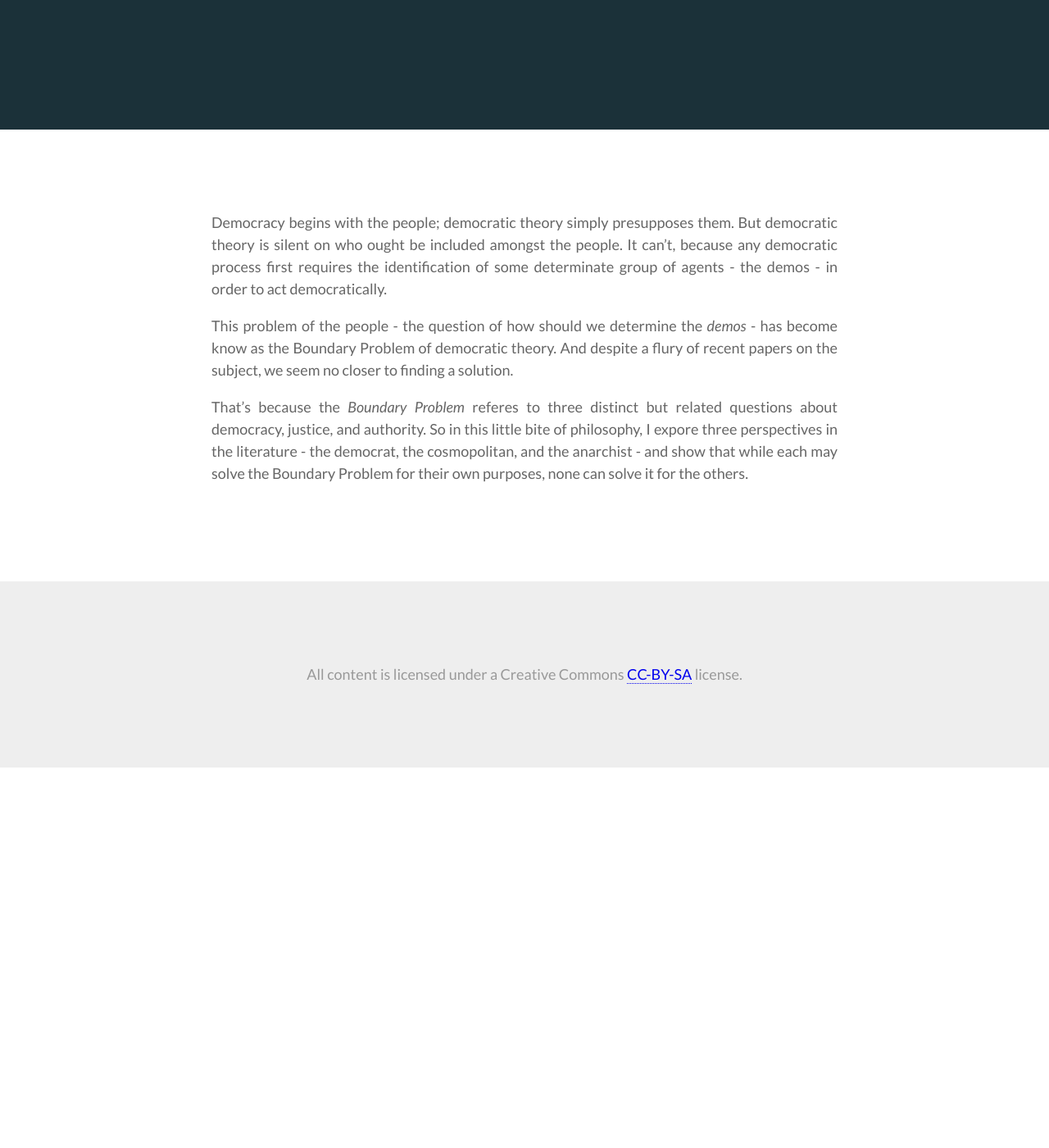
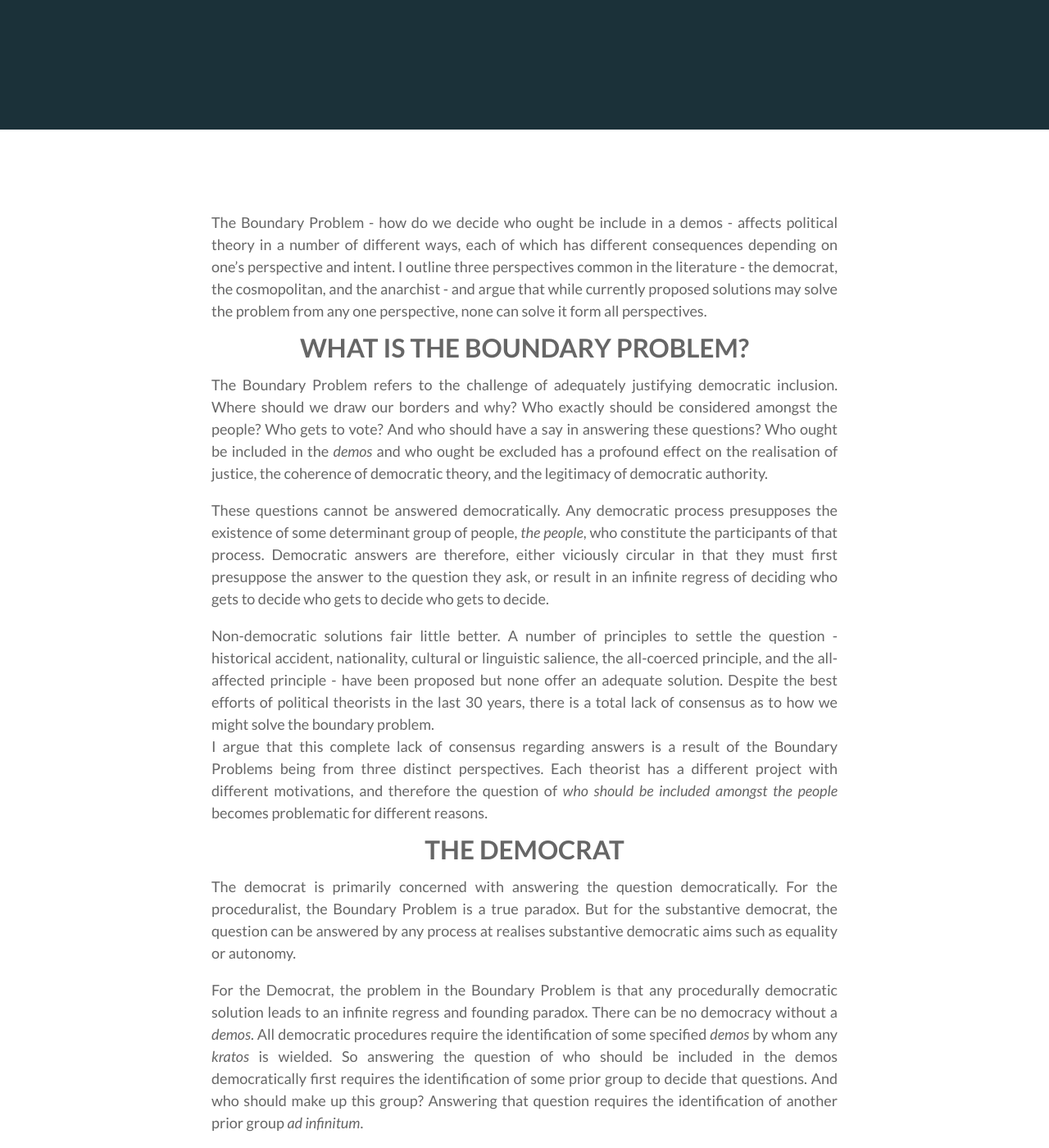
Before and after one commit to davekinkead/dailydialectic, a Jekyll site: the page built from _posts/2015-03-04-the-problem-of-the-people.md, in a window 1280 px wide and 1400 px high, scrolled down 668 px. Shown: the whole window at 82% size. Built offline with Jekyll 4.4.1, drawn with Linux system fonts in a browser that asks for light colours; before the commit the page ends 1604 px from its top, so only the background shows below that; some of the changed text lies outside the part shown.

Commit message:
Update Dave's abstract

```diff
--- a/_posts/2015-03-04-the-problem-of-the-people.md
+++ b/_posts/2015-03-04-the-problem-of-the-people.md
@@ -7,8 +7,40 @@
 date: 4 Mar 2015
 ---
 
-Democracy begins with the people; democratic theory simply presupposes them. But democratic theory is silent on who ought be included amongst the people. It can’t, because any democratic process first requires the identification of some determinate group of agents - the demos - in order to act democratically.
 
-This problem of the people - the question of how should we determine the _demos_ - has become know as the Boundary Problem of democratic theory.  And despite a flury of recent papers on the subject, we seem no closer to finding a solution.
+The Boundary Problem - how do we decide who ought be include in a demos - affects political theory in a number of different ways, each of which has different consequences depending on one's perspective and intent.  I outline three perspectives common in the literature - the democrat, the cosmopolitan, and the anarchist - and argue that while currently proposed solutions may solve the problem from any one perspective, none can solve it form all perspectives.
 
-That's because the _Boundary Problem_ referes to three distinct but related questions about democracy, justice, and authority.  So in this little bite of philosophy, I expore three perspectives in the literature - the democrat, the cosmopolitan, and the anarchist - and show that while each may solve the Boundary Problem for their own purposes, none can solve it for the others.
+
+## What is the Boundary Problem?
+
+The Boundary Problem refers to the challenge of adequately justifying democratic inclusion. Where should we draw our borders and why? Who exactly should be considered amongst the people?  Who gets to vote? And who should have a say in answering these questions?  Who ought be included in the _demos_ and who ought be excluded has a profound effect on the realisation of justice, the coherence of democratic theory, and the legitimacy of democratic authority.
+
+These questions cannot be answered democratically.  Any democratic process presupposes the existence of some determinant group of people, _the people_, who constitute the participants of that process. Democratic answers are therefore, either viciously circular in that they must first presuppose the answer to the question they ask, or result in an infinite regress of deciding who gets to decide who gets to decide who gets to decide.
+
+Non-democratic solutions fair little better.  A number of principles to settle the question - historical accident, nationality, cultural or linguistic salience, the all-coerced principle, and the all-affected principle - have been proposed but none offer an adequate solution. Despite the best efforts of political theorists in the last 30 years, there is a total lack of consensus as to how we might solve the boundary problem.
+I argue that this complete lack of consensus regarding answers is a result of the Boundary Problems being from three distinct perspectives.  Each theorist has a different project with different motivations, and therefore the question of _who should be included amongst the people_ becomes problematic for different reasons.
+
+
+## The Democrat
+
+The democrat is primarily concerned with answering the question democratically.  For the proceduralist, the Boundary Problem is a true paradox.  But for the substantive democrat, the question can be answered by any process at realises substantive democratic aims such as equality or autonomy.
+
+For the Democrat, the problem in the Boundary Problem is that any procedurally democratic solution leads to an infinite regress and founding paradox.  There can be no democracy without a _demos_.  All democratic procedures require the identification of some specified _demos_ by whom any _kratos_ is wielded.  So answering the question of who should be included in the demos democratically first requires the identification of some prior group to decide that questions.  And who should make up this group? Answering that question requires the identification of another prior group _ad infinitum_.
+
+So the question can't be answered democratically which rules it out for all three perspectives.  But this is only true if we think in democracy in procedural terms.  Democracy however, is much more than just voting or deliberation.  It's also the realisation of substantive ideals such as political equality, popular sovereignty, or even autonomy.
+
+Are there any procedurally non-democratic yet substantively democratic ways of identifying a demos?  Perhaps, and if so these would be acceptable to the Democrat, and perhaps even to the Cosmopolitan, but it's unlikely they would be acceptable to the Anarchist.  This is because few justifications of democratic authority rely on appeals to substantive democratic ideals for the simple reason that they lack what AJ Simmons calls the _particularity requirement_ - why our allegence is owed to this democratic authority rather than another.
+
+
+## The Cosmopolitan
+
+The cosmopolitan's chief concern is whether the answer accords with normative principles that aren't limited to are particular people.  The cosmopolitan rejects claims to nationalism, culture or the status quo but can answer the question by identifying some universal principle of inclusion: the all affected principle, justice, welfare, autonomy or equality.
+
+For the Cosmopolitan, the problem in the Boundary Problem is that democratic inclusion citizenship is closely tied to these substantive principles.  The Boundary Problem means that many people are denied justice when the actions of one state (or members of that state) adversely impact by denying them any political recourse.  Incorrectly constituting the people is at offs with the Cosmopolitan's basic substantive ideals.
+
+
+## The Anarchist
+
+The anarchist is concerned with how any answer affects democracy's ability to legitimate political authority.  Many accounts of democracy justify the authority of a democratic state by way of reference to particular outcomes or states of affairs that democratic processes bring about.  A democratic authority might be a legitimate authority because democratic processes track the truth better than others, best promotes the common good, best realise individual preferences in groups or best ensure the needs of all members of society are realised.
+
+Incorrectly bounding the demos undermines some democratic accounts of legitimacy making but not others.  Some solutions to the Boundary Problem are compatible with some accounts of democratic authority, but many are not.  So the anarchist is content with any answer in which the account of democratic inclusion is congruent with the account of democratic authority.
```
